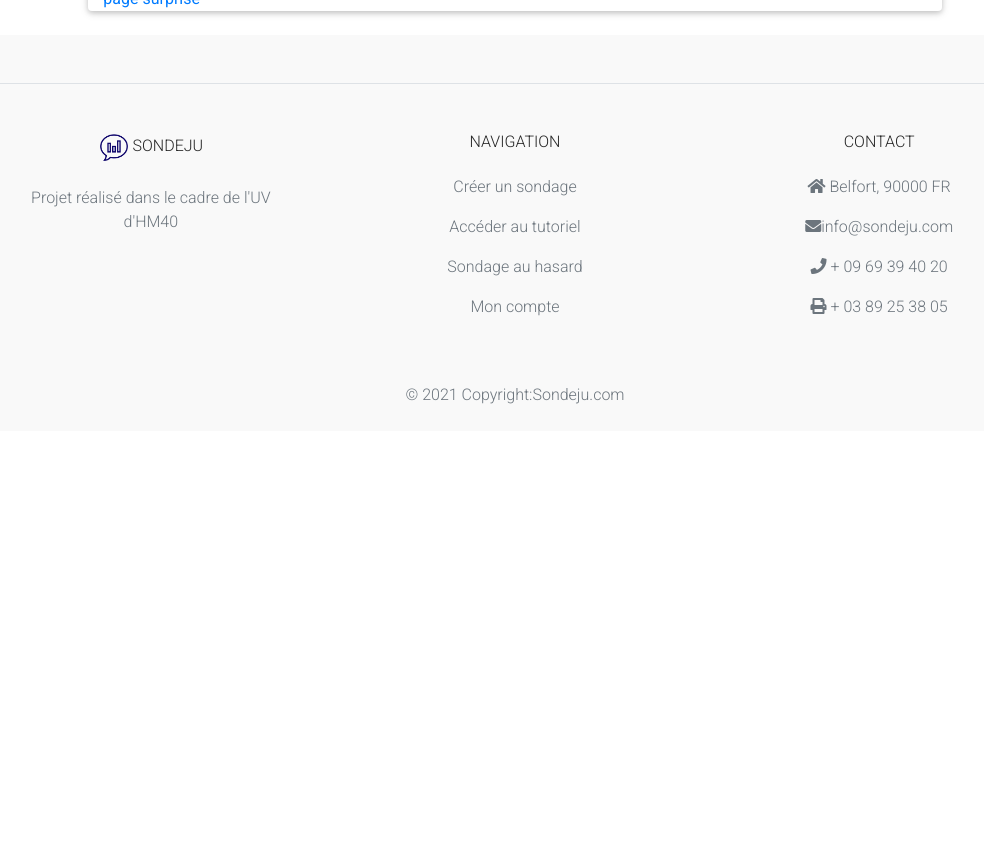
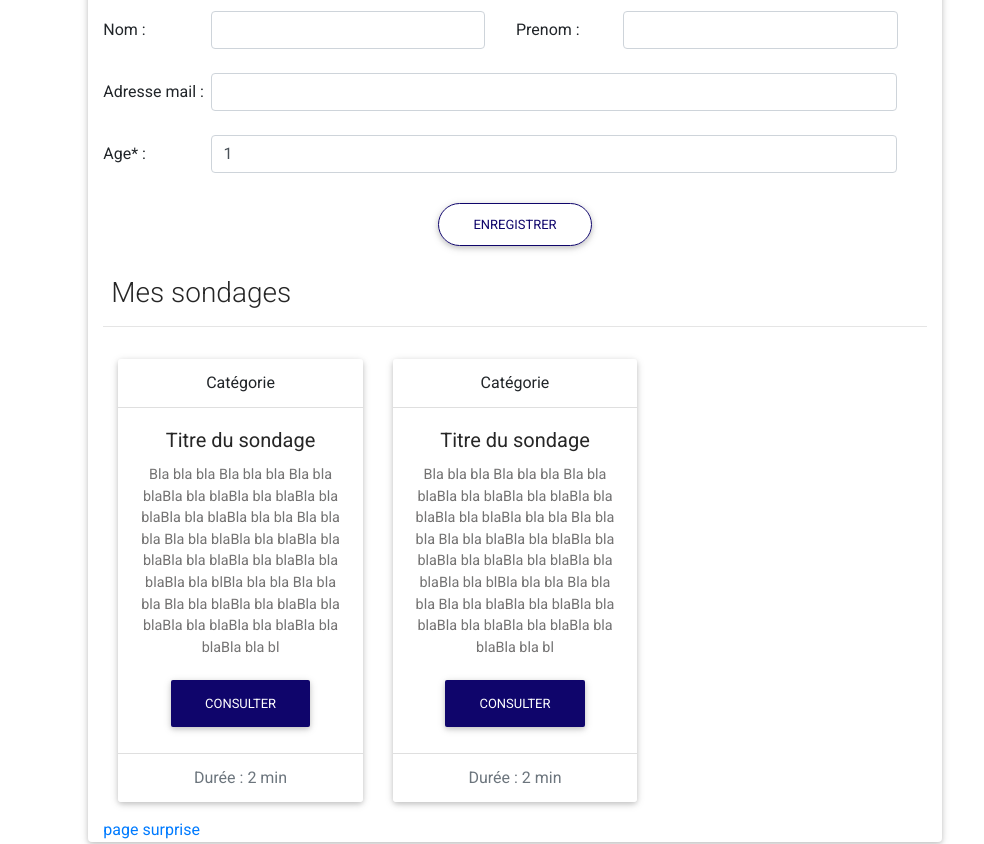
Before and after one commit to Antoine68/sondeju, a React (Create React App) app: page /compte in a window 1280 px wide. Shown: the part 440-1284 px from the top of the page, without its empty margins (125-1109 px from the left). Before the commit the page ends 871 px from the top, so only its background shows below. Built offline with nearby package versions, Linux system fonts and the light colour scheme.

Commit message:
ajout form et sondage au la page mon compte

```diff
--- a/src/components/Account.js
+++ b/src/components/Account.js
@@ -25,6 +25,47 @@ export default class AccountContent extends React.Component {
         <h3 class="text-left mt-4 mb-0 pb-0 ml-2">Mes informations personnelles</h3>
         <hr></hr>
         <FormAccount></FormAccount>
+        <div class="text-center">
+          <Link to="/compte">
+            <button type="button" class="btn btn-outline-info button-account" data-mdb-ripple-color="dark">
+              Enregistrer
+            </button>
+          </Link>
+        </div>
+        <h3 class="text-left mt-4 mb-0 pb-0 ml-2">Mes sondages</h3>
+        <hr></hr>
+        <div class="row mw-100 m-0 p-0 mt-3">
+          <div class="col-lg-4 col-md-12 mt-3 mb-3">
+            <div class="card text-center">
+              <div class="card-header bg-white">
+                Catégorie
+              </div>
+              <div class="card-body">
+                <h5 class="card-title">Titre du sondage</h5>
+                <p class="card-text">Bla bla bla Bla bla bla Bla bla blaBla bla blaBla bla blaBla bla blaBla bla blaBla bla bla Bla bla bla Bla bla blaBla bla blaBla bla blaBla bla blaBla bla blaBla bla blaBla bla blBla bla bla Bla bla bla Bla bla blaBla bla blaBla bla blaBla bla blaBla bla blaBla bla blaBla bla bl</p>
+                <button href="#" class="btn btn-primary bg-button">Consulter</button>
+              </div>
+              <div class="card-footer text-muted bg-white">
+                Durée : 2 min
+              </div>
+            </div>
+          </div>
+          <div class="col-lg-4 col-md-12 mt-3 mb-3">
+            <div class="card text-center">
+              <div class="card-header bg-white">
+                Catégorie
+              </div>
+              <div class="card-body">
+                <h5 class="card-title">Titre du sondage</h5>
+                <p class="card-text">Bla bla bla Bla bla bla Bla bla blaBla bla blaBla bla blaBla bla blaBla bla blaBla bla bla Bla bla bla Bla bla blaBla bla blaBla bla blaBla bla blaBla bla blaBla bla blaBla bla blBla bla bla Bla bla bla Bla bla blaBla bla blaBla bla blaBla bla blaBla bla blaBla bla blaBla bla bl</p>
+                <button href="#" class="btn btn-primary bg-button">Consulter</button>
+              </div>
+              <div class="card-footer text-muted bg-white">
+                Durée : 2 min
+              </div>
+            </div>
+          </div>
+        </div>
       </div>
     );
   }
@@ -35,18 +76,22 @@ class FormAccount extends React.Component{
   constructor (props){
     super(props)
     this.state = {
-      pseudo : 'darkikou',
+      pseudo : 'Loïc',
       nom : '',
       prenom : '',
       mail : '',
-      age : ''
+      age : '1'
     }
     this.handleChange = this.handleChange.bind(this)
   }
 
   handleChange (e) {
     this.setState({
-      pseudo: e.target.value
+      pseudo: e.target.value.pseudo,
+      nom: e.target.value.nom,
+      prenom: e.target.value.prenom,
+      mail: e.target.value.mail,
+      age: e.target.value.age
     })
   }
 
@@ -54,10 +99,37 @@ class FormAccount extends React.Component{
     return <div class="container">
               <div class="form-group row">
                 <div class="row col-lg-2 col-sm-12 col-form-label">
-                  <label htmlFor="pseudo">Pseudonyme*</label>
+                  <label htmlFor="pseudo">Pseudonyme* :</label>
                 </div>
                 <input type="text" id="pseudo" name="pseudo" class="form-control col-lg-10 col-sm-12" value={this.state.pseudo} onChange={this.handleChange}></input>
               </div>
+
+
+              <div class="form-group row">
+                <div class="row col-lg-2 col-sm-12 col-form-label">
+                  <label htmlFor="nom">Nom :</label>
+                </div>
+                <input type="text" id="nom" name="nom" class="form-control col-lg-4 col-sm-12" value={this.state.nom} onChange={this.handleChange}></input>
+                <div class="row col-lg-2 col-sm-12 col-form-label ml-3">
+                  <label htmlFor="prenom">Prenom :</label>
+                </div>
+                <input type="text" id="prenom" name="prenom" class="form-control col-lg-4 col-sm-12" value={this.state.prenom} onChange={this.handleChange}></input>
+              </div>
+
+              <div class="form-group row">
+                <div class="row col-lg-2 col-sm-12 col-form-label">
+                  <label htmlFor="mail">Adresse mail :</label>
+                </div>
+                <input type="text" id="mail" name="mail" class="form-control col-lg-10 col-sm-12" value={this.state.mail} onChange={this.handleChange}></input>
+              </div>
+
+              <div class="form-group row">
+                <div class="row col-lg-2 col-sm-12 col-form-label">
+                  <label htmlFor="age">Age* :</label>
+                </div>
+                <input type="number" id="age" name="age" class="form-control col-lg-10 col-sm-12" value={this.state.age} onChange={this.handleChange}></input>
+              </div>
             </div>
+
   }
 }
--- a/src/components/NewsFeed.js
+++ b/src/components/NewsFeed.js
@@ -179,7 +179,6 @@ export default class NewsFeed extends React.Component {
         <div class="text-center mt-2 mb-2">
           <Pagination showSizeChanger onShowSizeChange={onShowSizeChange} defaultCurrent={1} total={35}/>
         </div>
-        <Link to="/tableau-de-jp-baur">page surprise</Link>
       </div>
     );
   }
```
